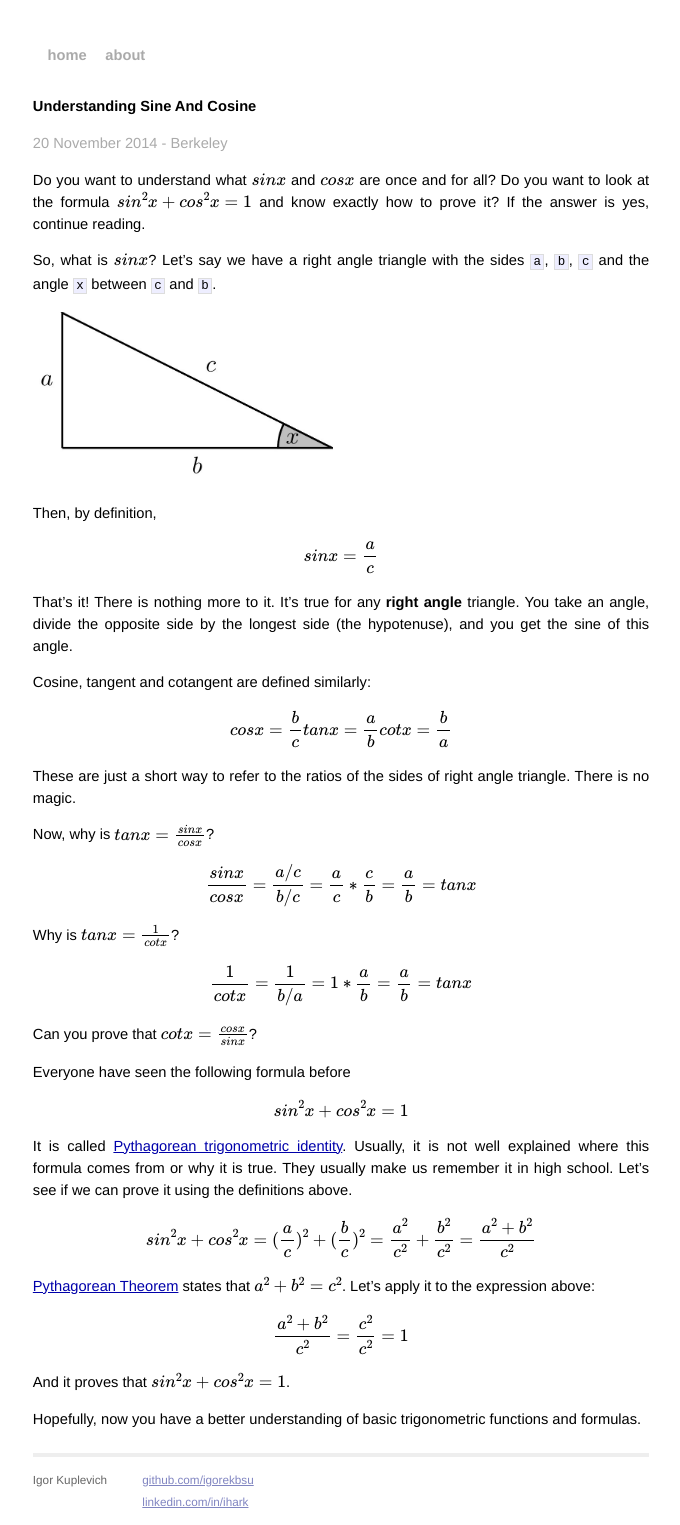
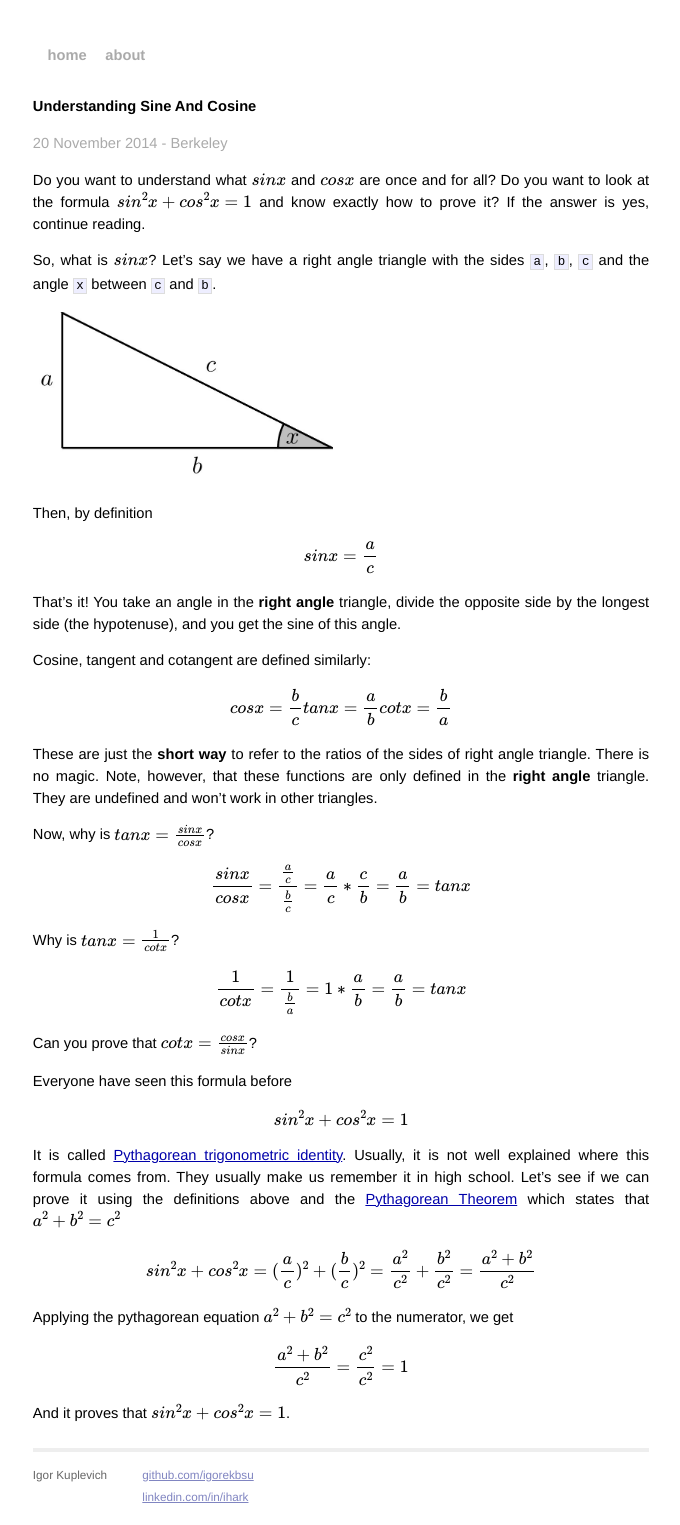
Before and after one commit to climberig/climberig.github.io, a Jekyll site: the page built from _posts/2014-11-20-understanding-sine-and-cosine.markdown, in a window 1280 px wide. Shown: the whole page, without its empty margins (299-979 px from the left). Built offline with Jekyll 4.4.1, drawn with Linux system fonts in a browser that asks for light colours; formulas are drawn with MathJax 3.

Commit message:
edit the article a bit

```diff
--- a/_posts/2014-11-20-understanding-sine-and-cosine.markdown
+++ b/_posts/2014-11-20-understanding-sine-and-cosine.markdown
@@ -14,12 +14,12 @@ Let's say we have a right angle triangle with the sides `a`, `b`, `c` and the an
 
 ![Triangle][tr]
 
-Then, by definition,
+Then, by definition
 
 $$ sinx = \frac ac $$
 
-That's it! There is nothing more to it. It's true for any **right angle** triangle. You take an angle, divide the opposite
-side by the longest side (the hypotenuse), and you get the sine of this angle.
+That's it! You take an angle in the **right angle** triangle, divide the opposite side by the longest side (the hypotenuse),
+and you get the sine of this angle.
 
 Cosine, tangent and cotangent are defined similarly:
 
@@ -29,38 +29,40 @@ tanx=\frac ab\\
 cotx=\frac ba
 $$
 
-These are just a short way to refer to the ratios of the sides of right angle triangle. There is no magic.
+These are just the **short way** to refer to the ratios of the sides of right angle triangle. There is no magic. Note, however,
+that these functions are only defined in the **right angle** triangle. They are undefined and won't work in
+other triangles.
 
 Now, why is $tanx={sinx \over cosx}$?
 
 $$
-\frac{sinx}{cosx}=\frac{a/c}{b/c}= \frac ac * \frac cb=\frac ab=tanx
+\frac{sinx}{cosx}=\frac{\frac ac}{\frac bc}= \frac ac * \frac cb=\frac ab=tanx
 $$
 
 Why is $tanx=\frac{1}{cotx}$?
 
 $$
-\frac{1}{cotx}=\frac{1}{b/a}=1 * \frac ab=\frac ab = tanx
+\frac{1}{cotx}=\frac{1}{\frac ba}=1 * \frac ab=\frac ab = tanx
 $$
 
 Can you prove that $cotx=\frac{cosx}{sinx}$?
 
-Everyone have seen the following formula before
+Everyone have seen this formula before
 
 $$
 sin^2x + cos^2x=1
 $$
 
 It is called [Pythagorean trigonometric identity][pythagorean_trig]. Usually, it is not well explained
-where this formula comes from or why it is true. They usually make us remember it in high school.
-Let's see if we can prove it using the definitions above.
+where this formula comes from. They usually make us remember it in high school.
+Let's see if we can prove it using the definitions above and the [Pythagorean Theorem][pythagorean] which states that $a^2 + b^2=c^2$
 
 $$
 sin^2x + cos^2x=(\frac ac)^2 + (\frac bc)^2=\frac{a^2}{c^2} + \frac{b^2}{c^2}=\frac{a^2 + b^2}{c^2}
 
 $$
 
-[Pythagorean Theorem][pythagorean] states that $a^2 + b^2=c^2$. Let's apply it to the expression above:
+Applying the pythagorean equation $a^2 + b^2=c^2$ to the numerator, we get
 
 $$
 \frac{a^2 + b^2}{c^2}=\frac{c^2}{c^2}=1
@@ -68,8 +70,6 @@ $$
 
 And it proves that $sin^2x + cos^2x=1$.
 
-Hopefully, now you have a better understanding of basic trigonometric functions and formulas.
-
 [tr]: /images/right_angle_triangle.png  "Triangle"
 [pythagorean]: http://en.wikipedia.org/wiki/Pythagorean_theorem
 [pythagorean_trig]: http://en.wikipedia.org/wiki/Pythagorean_trigonometric_identity
```
